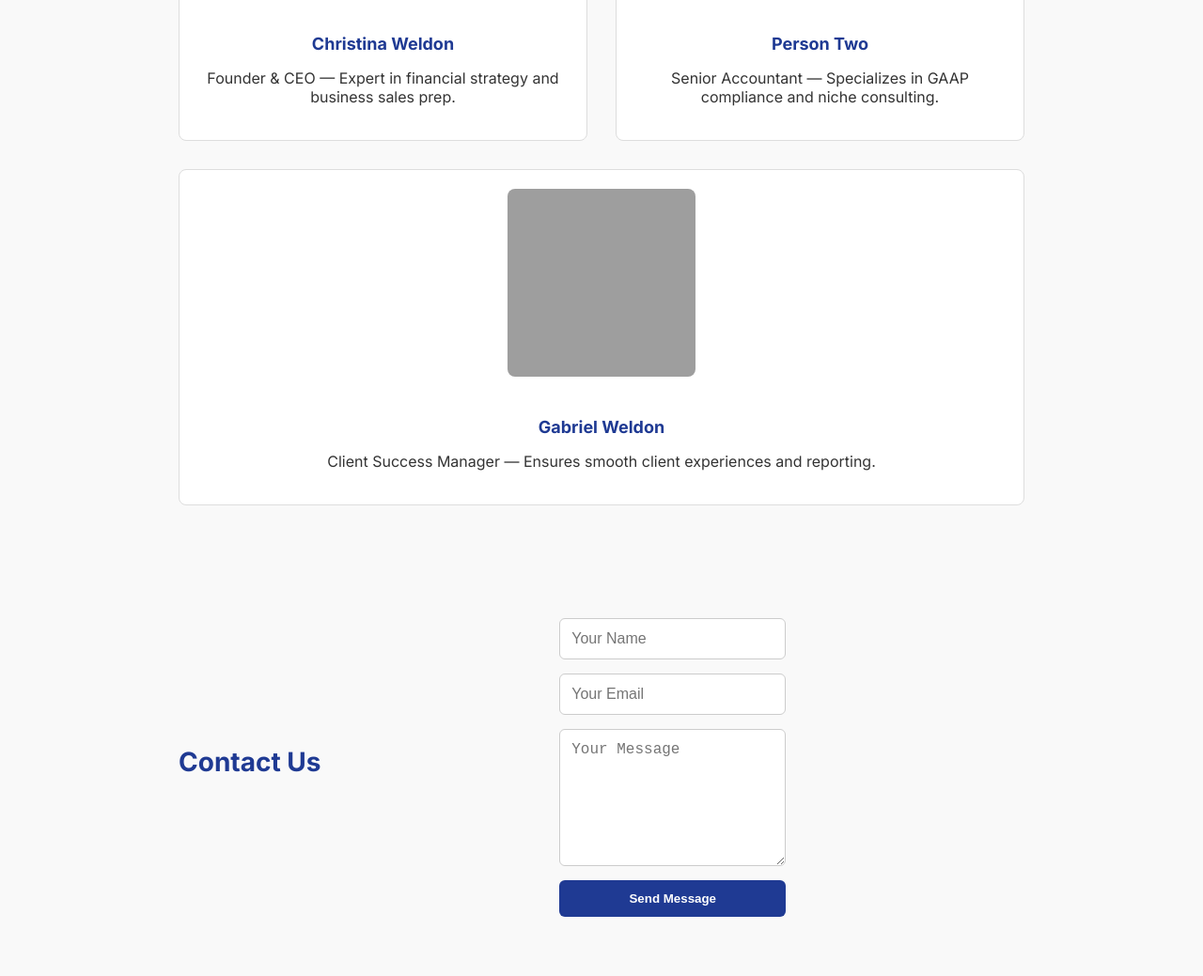
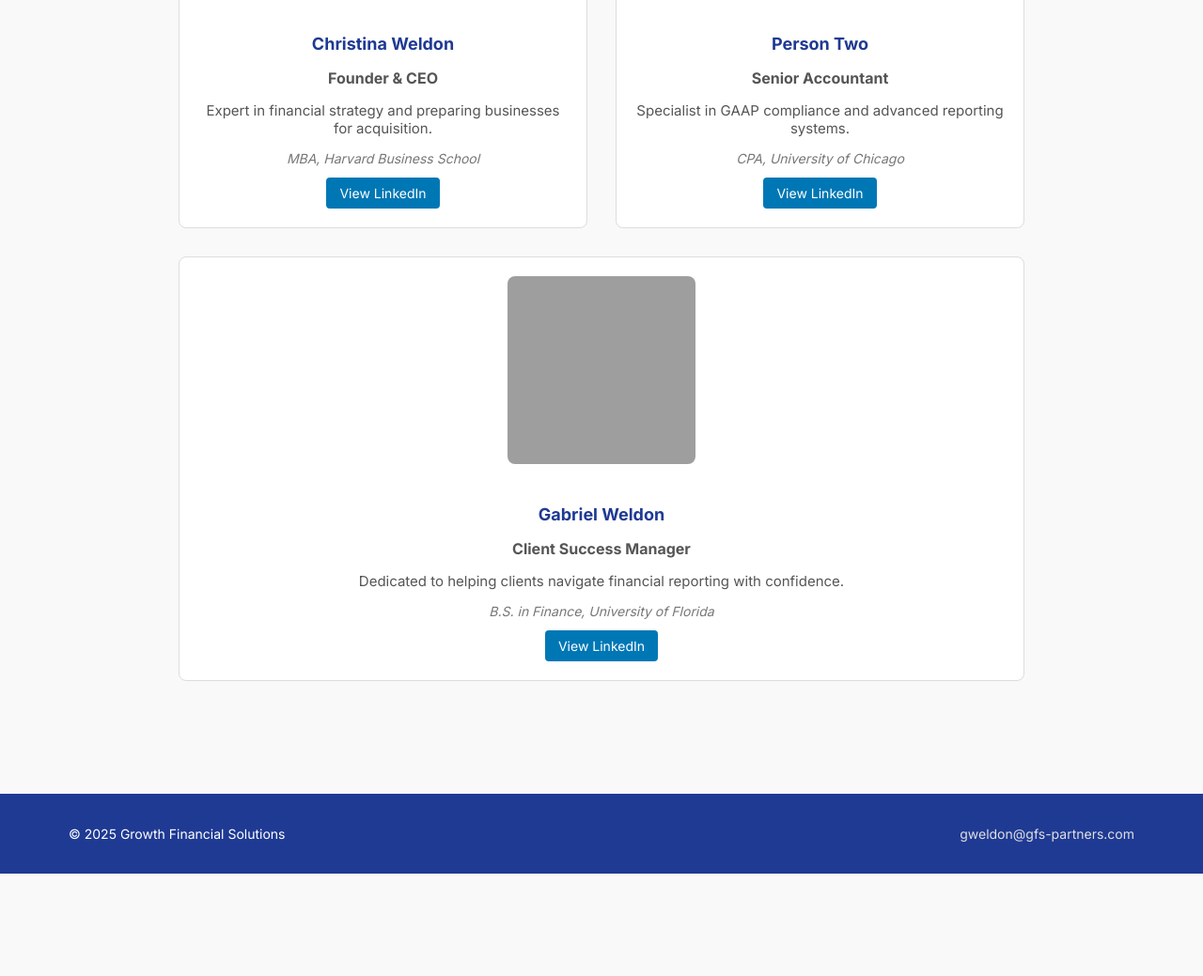
Before and after one commit to GrowthFinancialsolutions/growth-financial-site, a plain HTML site: page index.html in a window 1280 px wide. Shown: the part 1655-2694 px from the top of the page at 94% size. After the commit the page ends 2585 px from the top, so only its background shows below. Drawn offline with Linux system fonts and the light colour scheme; grey boxes are pictures that could not be loaded.

Commit message:
Add files via upload

```diff
--- a/index.html
+++ b/index.html
@@ -69,33 +69,32 @@
       <div class="team-member">
         <img src="person1.jpg" alt="Person One">
         <h4>Christina Weldon</h4>
-        <p>Founder & CEO — Expert in financial strategy and business sales prep.</p>
+        <p class="title">Founder & CEO</p>
+        <p class="bio">Expert in financial strategy and preparing businesses for acquisition.</p>
+        <p class="education">MBA, Harvard Business School</p>
+        <a href="https://linkedin.com/in/personone" target="_blank" class="linkedin-btn">View LinkedIn</a>
       </div>
+
       <div class="team-member">
         <img src="person2.jpg" alt="Person Two">
         <h4>Person Two</h4>
-        <p>Senior Accountant — Specializes in GAAP compliance and niche consulting.</p>
+        <p class="title">Senior Accountant</p>
+        <p class="bio">Specialist in GAAP compliance and advanced reporting systems.</p>
+        <p class="education">CPA, University of Chicago</p>
+        <a href="https://linkedin.com/in/persontwo" target="_blank" class="linkedin-btn">View LinkedIn</a>
       </div>
+
       <div class="team-member">
         <img src="person3.jpg" alt="Person Three">
         <h4>Gabriel Weldon</h4>
-        <p>Client Success Manager — Ensures smooth client experiences and reporting.</p>
+        <p class="title">Client Success Manager</p>
+        <p class="bio">Dedicated to helping clients navigate financial reporting with confidence.</p>
+        <p class="education">B.S. in Finance, University of Florida</p>
+        <a href="https://linkedin.com/in/personthree" target="_blank" class="linkedin-btn">View LinkedIn</a>
       </div>
     </div>
   </div>
 </section>
-<section id="contact" class="section alt">
-  <div class="container">
-    <h3 class="section-title">Contact Us</h3>
-    <form action="https://formspree.io/f/xeqypgdd" method="POST" class="contact-form">
-      <input type="text" name="name" placeholder="Your Name" required />
-      <input type="email" name="email" placeholder="Your Email" required />
-      <textarea name="message" placeholder="Your Message" required></textarea>
-      <button type="submit">Send Message</button>
-    </form>
-  </div>
-</section>
-
 <footer>
   <div class="container">
     <p>&copy; 2025 Growth Financial Solutions</p>
```
